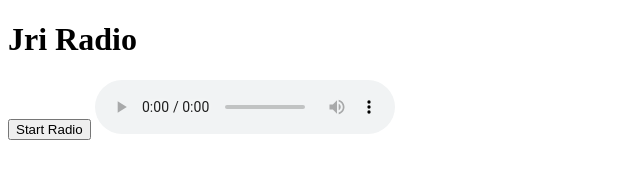
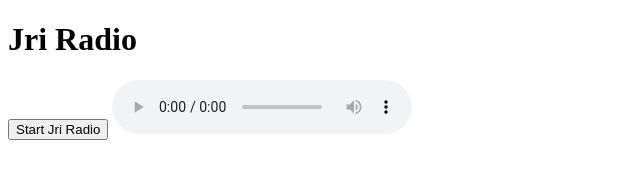
Before and after one commit to Jri-creator/web_radio, a plain HTML site: page index.html in a window 1280 px wide. Shown: the whole page, without its empty margins (0-640 px from the left). Drawn offline with Linux system fonts and the light colour scheme.

Commit message:
Update index.html

```diff
--- a/index.html
+++ b/index.html
@@ -7,7 +7,7 @@
 </head>
 <body>
     <h1>Jri Radio</h1>
-    <button id="startRadio">Start Radio</button>
+    <button id="startRadio">Start Jri Radio</button>
     <audio id="audioPlayer" controls></audio>
     <script src="radio.js"></script>
 </body>
```
